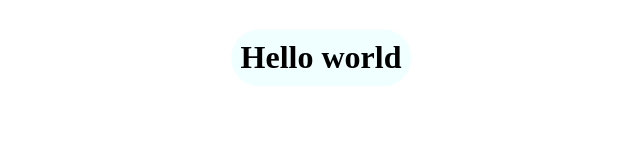
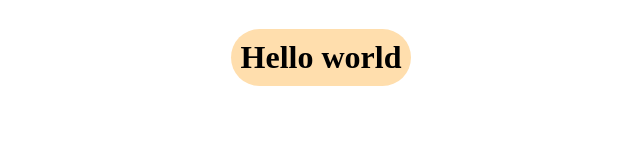
Before and after one commit to Rron1i/Rron-Shehu, a plain HTML site: page index.html in a window 1280 px wide. Shown: the whole page, without its empty margins (319-959 px from the left). Drawn offline with Linux system fonts and the light colour scheme.

Commit message:
modified it

```diff
--- a/index.html
+++ b/index.html
@@ -6,6 +6,6 @@
     <title>Document</title>
 </head>
 <body style="display: flex; justify-content: center; align-items: center;">
-    <h1 style="padding: 10px; border-radius: 30px; background-color: azure;">Hello world</h1>
+    <h1 style="padding: 10px; border-radius: 30px; background-color: navajowhite;">Hello world</h1>
 </body>
 </html>
```
